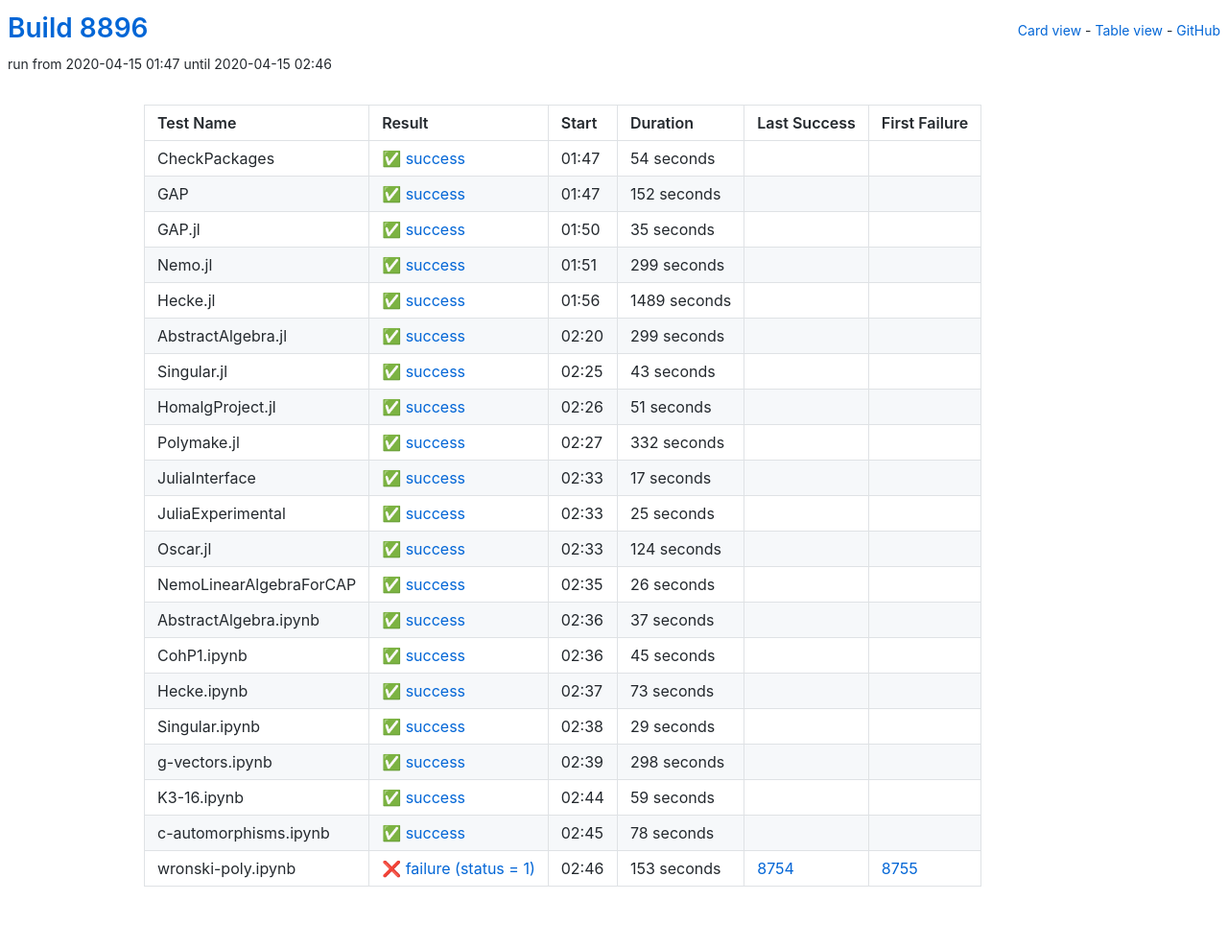
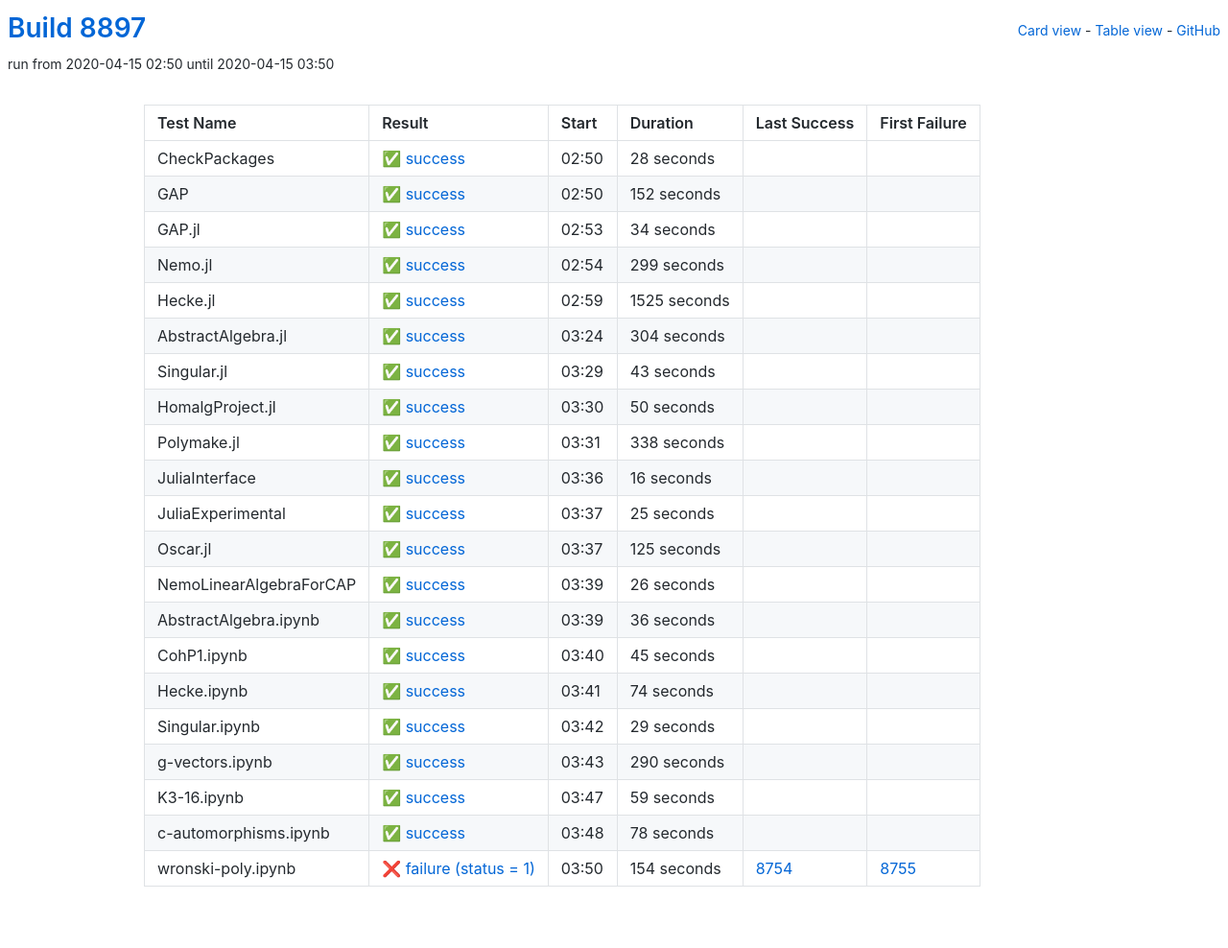
Before and after one commit to oscar-system/oscar-ci-status, a Jekyll site: the page built from table.html, in a window 1280 px wide. Shown: the whole page at 96% size. Built offline with Jekyll 4.4.1, drawn with Linux system fonts in a browser that asks for light colours.

Commit message:
Build 8897

```diff
--- a/_data/ci.yml
+++ b/_data/ci.yml
@@ -1,16 +1,16 @@
-build: 8896
-build_url: https://oscarci.mathematik.uni-kl.de/job/oscar/8896/
+build: 8897
+build_url: https://oscarci.mathematik.uni-kl.de/job/oscar/8897/
 job: oscar
 tests:
-- duration: 54
+- duration: 28
   exitcode: 0
   first_failure: false
   first_failure_url: null
   last_success: false
   last_success_url: null
-  log: https://oscarci.mathematik.uni-kl.de/job/oscar/8896/artifact/logs/build-8896/CheckPackages.log
+  log: https://oscarci.mathematik.uni-kl.de/job/oscar/8897/artifact/logs/build-8897/CheckPackages.log
   name: CheckPackages
-  start: 2020-04-15 01:47
+  start: 2020-04-15 02:50
   status: success
   success: true
 - duration: 152
@@ -19,20 +19,20 @@
   first_failure_url: null
   last_success: false
   last_success_url: null
-  log: https://oscarci.mathematik.uni-kl.de/job/oscar/8896/artifact/logs/build-8896/GAP.log
+  log: https://oscarci.mathematik.uni-kl.de/job/oscar/8897/artifact/logs/build-8897/GAP.log
   name: GAP
-  start: 2020-04-15 01:47
+  start: 2020-04-15 02:50
   status: success
   success: true
-- duration: 35
+- duration: 34
   exitcode: 0
   first_failure: false
   first_failure_url: null
   last_success: false
   last_success_url: null
-  log: https://oscarci.mathematik.uni-kl.de/job/oscar/8896/artifact/logs/build-8896/GAP.jl.log
+  log: https://oscarci.mathematik.uni-kl.de/job/oscar/8897/artifact/logs/build-8897/GAP.jl.log
   name: GAP.jl
-  start: 2020-04-15 01:50
+  start: 2020-04-15 02:53
   status: success
   success: true
 - duration: 299
@@ -41,31 +41,31 @@
   first_failure_url: null
   last_success: false
   last_success_url: null
-  log: https://oscarci.mathematik.uni-kl.de/job/oscar/8896/artifact/logs/build-8896/Nemo.jl.log
+  log: https://oscarci.mathematik.uni-kl.de/job/oscar/8897/artifact/logs/build-8897/Nemo.jl.log
   name: Nemo.jl
-  start: 2020-04-15 01:51
+  start: 2020-04-15 02:54
   status: success
   success: true
-- duration: 1489
+- duration: 1525
   exitcode: 0
   first_failure: false
   first_failure_url: null
   last_success: false
   last_success_url: null
-  log: https://oscarci.mathematik.uni-kl.de/job/oscar/8896/artifact/logs/build-8896/Hecke.jl.log
+  log: https://oscarci.mathematik.uni-kl.de/job/oscar/8897/artifact/logs/build-8897/Hecke.jl.log
   name: Hecke.jl
-  start: 2020-04-15 01:56
+  start: 2020-04-15 02:59
   status: success
   success: true
-- duration: 299
+- duration: 304
   exitcode: 0
   first_failure: false
   first_failure_url: null
   last_success: false
   last_success_url: null
-  log: https://oscarci.mathematik.uni-kl.de/job/oscar/8896/artifact/logs/build-8896/AbstractAlgebra.jl.log
+  log: https://oscarci.mathematik.uni-kl.de/job/oscar/8897/artifact/logs/build-8897/AbstractAlgebra.jl.log
   name: AbstractAlgebra.jl
-  start: 2020-04-15 02:20
+  start: 2020-04-15 03:24
   status: success
   success: true
 - duration: 43
@@ -74,42 +74,42 @@
   first_failure_url: null
   last_success: false
   last_success_url: null
-  log: https://oscarci.mathematik.uni-kl.de/job/oscar/8896/artifact/logs/build-8896/Singular.jl.log
+  log: https://oscarci.mathematik.uni-kl.de/job/oscar/8897/artifact/logs/build-8897/Singular.jl.log
   name: Singular.jl
-  start: 2020-04-15 02:25
+  start: 2020-04-15 03:29
   status: success
   success: true
-- duration: 51
+- duration: 50
   exitcode: 0
   first_failure: false
   first_failure_url: null
   last_success: false
   last_success_url: null
-  log: https://oscarci.mathematik.uni-kl.de/job/oscar/8896/artifact/logs/build-8896/HomalgProject.jl.log
+  log: https://oscarci.mathematik.uni-kl.de/job/oscar/8897/artifact/logs/build-8897/HomalgProject.jl.log
   name: HomalgProject.jl
-  start: 2020-04-15 02:26
+  start: 2020-04-15 03:30
   status: success
   success: true
-- duration: 332
+- duration: 338
   exitcode: 0
   first_failure: false
   first_failure_url: null
   last_success: false
   last_success_url: null
-  log: https://oscarci.mathematik.uni-kl.de/job/oscar/8896/artifact/logs/build-8896/Polymake.jl.log
+  log: https://oscarci.mathematik.uni-kl.de/job/oscar/8897/artifact/logs/build-8897/Polymake.jl.log
   name: Polymake.jl
-  start: 2020-04-15 02:27
+  start: 2020-04-15 03:31
   status: success
   success: true
-- duration: 17
+- duration: 16
   exitcode: 0
   first_failure: false
   first_failure_url: null
   last_success: false
   last_success_url: null
-  log: https://oscarci.mathematik.uni-kl.de/job/oscar/8896/artifact/logs/build-8896/JuliaInterface.log
+  log: https://oscarci.mathematik.uni-kl.de/job/oscar/8897/artifact/logs/build-8897/JuliaInterface.log
   name: JuliaInterface
-  start: 2020-04-15 02:33
+  start: 2020-04-15 03:36
   status: success
   success: true
 - duration: 25
@@ -118,20 +118,20 @@
   first_failure_url: null
   last_success: false
   last_success_url: null
-  log: https://oscarci.mathematik.uni-kl.de/job/oscar/8896/artifact/logs/build-8896/JuliaExperimental.log
+  log: https://oscarci.mathematik.uni-kl.de/job/oscar/8897/artifact/logs/build-8897/JuliaExperimental.log
   name: JuliaExperimental
-  start: 2020-04-15 02:33
+  start: 2020-04-15 03:37
   status: success
   success: true
-- duration: 124
+- duration: 125
   exitcode: 0
   first_failure: false
   first_failure_url: null
   last_success: false
   last_success_url: null
-  log: https://oscarci.mathematik.uni-kl.de/job/oscar/8896/artifact/logs/build-8896/Oscar.jl.log
+  log: https://oscarci.mathematik.uni-kl.de/job/oscar/8897/artifact/logs/build-8897/Oscar.jl.log
   name: Oscar.jl
-  start: 2020-04-15 02:33
+  start: 2020-04-15 03:37
   status: success
   success: true
 - duration: 26
@@ -140,20 +140,20 @@
   first_failure_url: null
   last_success: false
   last_success_url: null
-  log: https://oscarci.mathematik.uni-kl.de/job/oscar/8896/artifact/logs/build-8896/NemoLinearAlgebraForCAP.log
+  log: https://oscarci.mathematik.uni-kl.de/job/oscar/8897/artifact/logs/build-8897/NemoLinearAlgebraForCAP.log
   name: NemoLinearAlgebraForCAP
-  start: 2020-04-15 02:35
+  start: 2020-04-15 03:39
   status: success
   success: true
-- duration: 37
+- duration: 36
   exitcode: 0
   first_failure: false
   first_failure_url: null
   last_success: false
   last_success_url: null
-  log: https://oscarci.mathematik.uni-kl.de/job/oscar/8896/artifact/logs/build-8896/AbstractAlgebra.ipynb.log
+  log: https://oscarci.mathematik.uni-kl.de/job/oscar/8897/artifact/logs/build-8897/AbstractAlgebra.ipynb.log
   name: AbstractAlgebra.ipynb
-  start: 2020-04-15 02:36
+  start: 2020-04-15 03:39
   status: success
   success: true
 - duration: 45
@@ -162,20 +162,20 @@
   first_failure_url: null
   last_success: false
   last_success_url: null
-  log: https://oscarci.mathematik.uni-kl.de/job/oscar/8896/artifact/logs/build-8896/CohP1.ipynb.log
+  log: https://oscarci.mathematik.uni-kl.de/job/oscar/8897/artifact/logs/build-8897/CohP1.ipynb.log
   name: CohP1.ipynb
-  start: 2020-04-15 02:36
+  start: 2020-04-15 03:40
   status: success
   success: true
-- duration: 73
+- duration: 74
   exitcode: 0
   first_failure: false
   first_failure_url: null
   last_success: false
   last_success_url: null
-  log: https://oscarci.mathematik.uni-kl.de/job/oscar/8896/artifact/logs/build-8896/Hecke.ipynb.log
+  log: https://oscarci.mathematik.uni-kl.de/job/oscar/8897/artifact/logs/build-8897/Hecke.ipynb.log
   name: Hecke.ipynb
-  start: 2020-04-15 02:37
+  start: 2020-04-15 03:41
   status: success
   success: true
 - duration: 29
@@ -184,20 +184,20 @@
   first_failure_url: null
   last_success: false
   last_success_url: null
-  log: https://oscarci.mathematik.uni-kl.de/job/oscar/8896/artifact/logs/build-8896/Singular.ipynb.log
+  log: https://oscarci.mathematik.uni-kl.de/job/oscar/8897/artifact/logs/build-8897/Singular.ipynb.log
   name: Singular.ipynb
-  start: 2020-04-15 02:38
+  start: 2020-04-15 03:42
   status: success
   success: true
-- duration: 298
+- duration: 290
   exitcode: 0
   first_failure: false
   first_failure_url: null
   last_success: false
   last_success_url: null
-  log: https://oscarci.mathematik.uni-kl.de/job/oscar/8896/artifact/logs/build-8896/g-vectors.ipynb.log
+  log: https://oscarci.mathematik.uni-kl.de/job/oscar/8897/artifact/logs/build-8897/g-vectors.ipynb.log
   name: g-vectors.ipynb
-  start: 2020-04-15 02:39
+  start: 2020-04-15 03:43
   status: success
   success: true
 - duration: 59
@@ -206,9 +206,9 @@
   first_failure_url: null
   last_success: false
   last_success_url: null
-  log: https://oscarci.mathematik.uni-kl.de/job/oscar/8896/artifact/logs/build-8896/K3-16.ipynb.log
+  log: https://oscarci.mathematik.uni-kl.de/job/oscar/8897/artifact/logs/build-8897/K3-16.ipynb.log
   name: K3-16.ipynb
-  start: 2020-04-15 02:44
+  start: 2020-04-15 03:47
   status: success
   success: true
 - duration: 78
@@ -217,19 +217,19 @@
   first_failure_url: null
   last_success: false
   last_success_url: null
-  log: https://oscarci.mathematik.uni-kl.de/job/oscar/8896/artifact/logs/build-8896/c-automorphisms.ipynb.log
+  log: https://oscarci.mathematik.uni-kl.de/job/oscar/8897/artifact/logs/build-8897/c-automorphisms.ipynb.log
   name: c-automorphisms.ipynb
-  start: 2020-04-15 02:45
+  start: 2020-04-15 03:48
   status: success
   success: true
-- duration: 153
+- duration: 154
   exitcode: 1
   first_failure: 8755
   first_failure_url: https://oscarci.mathematik.uni-kl.de/job/oscar/8755/
   last_success: 8754
   last_success_url: https://oscarci.mathematik.uni-kl.de/job/oscar/8754/
-  log: https://oscarci.mathematik.uni-kl.de/job/oscar/8896/artifact/logs/build-8896/wronski-poly.ipynb.log
+  log: https://oscarci.mathematik.uni-kl.de/job/oscar/8897/artifact/logs/build-8897/wronski-poly.ipynb.log
   name: wronski-poly.ipynb
-  start: 2020-04-15 02:46
+  start: 2020-04-15 03:50
   status: failure
   success: false
```
Also changed, not shown: README.md.
